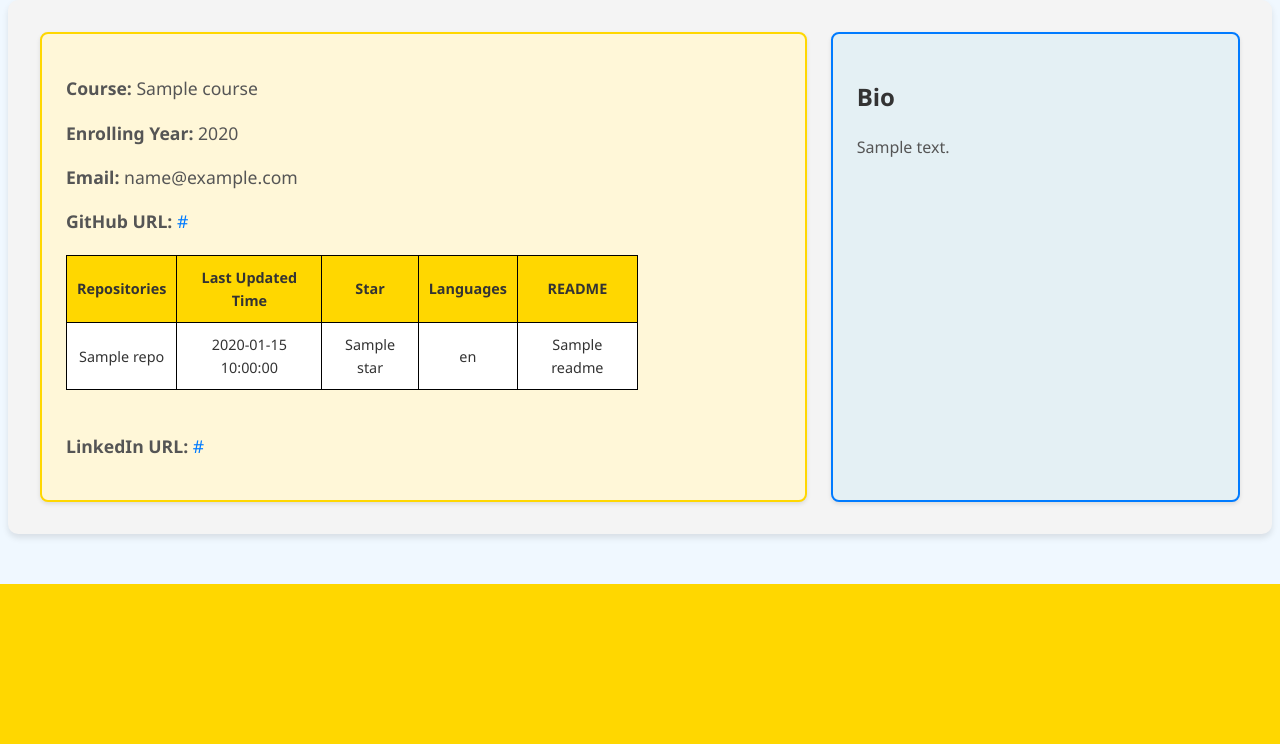
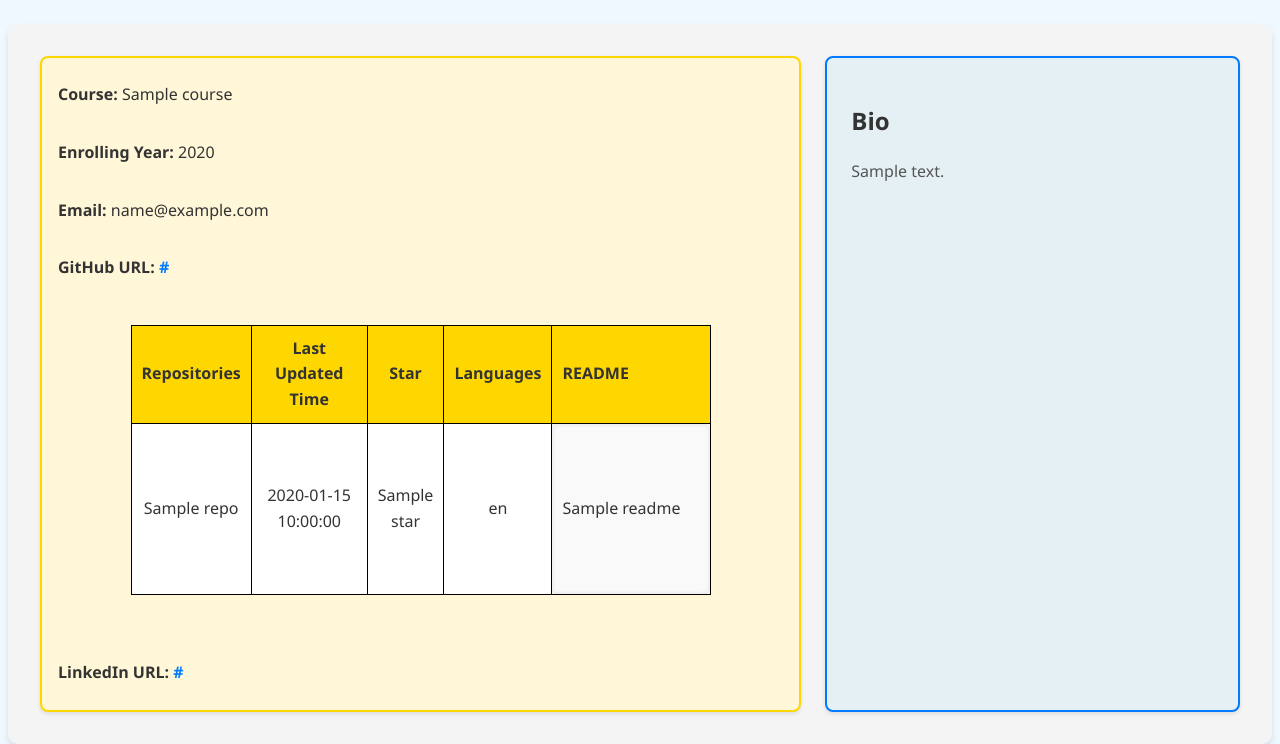
Before and after one commit to willholyhasted/SSE_group_project, a Flask app: template src/templates/profileTest.html in a window 1280 px wide. Shown: the part 216-960 px from the top of the page. Before the commit the page ends 800 px from the top, so only its background shows below. Run offline with Flask 3, Linux system fonts and the light colour scheme; the template is opened without the code that fills it: most values are stand-ins (such as "Sample title", 1, 10 or a date in 2020); parts of the project's set-up code (start-up, migrations or seed data) failed here and were passed over.

Commit message:
update CSS for profile

```diff
--- a/src/app_login.py
+++ b/src/app_login.py
@@ -50,9 +50,7 @@ def login():
         existing_project = pl.read_database(project, connection= ui_conn)
         print(existing_project[0, "count"])
         if existing_project[0, "count"] > 0:
-            print(1111)
             return render_template("main.html", events=events, Has_project=True)
-        print(222)
         return render_template("main.html", events=events, Has_project=False)
     else:
         return render_template("index.html", error="Username and password do not match.")
--- a/src/static/styles_profile.css
+++ b/src/static/styles_profile.css
@@ -34,24 +34,36 @@ body {
     box-shadow: 0 4px 6px rgba(0, 0, 0, 0.1);
 }
 
-/* Left Section Styles */
+/* Left Section Styles - Improved Layout */
 .profile-left {
-    flex: 0.7; /* Takes 60% of the width */
-    background-color: #fff7d8; /* White background */
-    padding: 1.5rem;
+    flex: 0.7; /* Adjust width */
+    background-color: #fff7d8;
+    padding: 1rem; /* Reduced padding */
     border-radius: 8px;
     box-shadow: 0 2px 4px rgba(0, 0, 0, 0.1);
-    border: 2px solid #FFD700; /* Gold border */
+    border: 2px solid #FFD700;
+    display: flex; /* Enable flexbox */
+    flex-direction: column; /* Stack elements vertically */
+    gap: 1rem; /* Add consistent spacing */
 }
 
-.profile-left p {
-    margin: 1rem 0;
-    font-size: 1.1rem;
-    color: #555;
+/* Table Styles - Center in Container */
+.table {
+    width: 95%; /* Reduce table width slightly */
+    margin: 0 auto; /* Center horizontally */
+    text-align: left; /* Align text to the left */
+}
+
+/* Adjusted Typography for Links */
+.profile-left p,
+.profile-left a {
+    margin: 0.5rem 0; /* Reduced spacing between lines */
+    font-size: 1rem; /* Slightly smaller font */
 }
 
 .profile-left a {
-    color: #007BFF; /* Blue links */
+    color: #007BFF;
+    font-weight: bold; /* Make links more prominent */
     text-decoration: none;
 }
 
@@ -59,28 +71,63 @@ body {
     text-decoration: underline;
 }
 
-/* Table Styles */
+/* Improved Header Spacing for Left Section */
+.header {
+    margin-bottom: 1.5rem; /* Add spacing below the header */
+}
+/* Table Styles - Adjusted Width */
+
+
+/* General Table Styles */
 .table {
-    width: 100%;
+    width: 100%; /* Table takes full width of the container */
+    margin: 0 auto; /* Center horizontally */
+    text-align: left; /* Align text to the left */
+    border-spacing: 10px;
     border-collapse: collapse;
-    margin-top: 20px;
-    font-size: 0.9rem;
 }
 
+/* Table Header and Cells */
 .table th, .table td {
     border: 1px solid #333; /* Black borders */
     padding: 10px;
-    text-align: center;
+    text-align: center; /* Align content to the center */
 }
 
+/* Header Background Color */
 .table th {
     background-color: #FFD700; /* Gold background */
-    color: #333;
+    color: #333; /* Dark text color */
     font-weight: bold;
 }
 
+/* Cell Background Color */
 .table td {
     background-color: #fff;
+}
+
+/* Make the Last Updated Time column wider */
+.table th:nth-child(2), .table td:nth-child(2) {
+    width: 20%; /* Set specific width */
+    word-wrap: break-word; /* Allow text to wrap */
+    white-space: normal; /* Disable single-line restriction */
+    text-align: center; /* Center-align text */
+}
+
+/* Adjust the README column */
+.table th:nth-child(5), .table td:nth-child(5) {
+    width: 25%; /* Set width to 25% */
+    max-width: 300px; /* Prevent excessive width */
+    text-align: left; /* Align text to the left */
+}
+
+/* README Column Scroll for Overflow */
+.table td:nth-child(5) {
+    height: 150px; /* Fixed height for scrolling */
+    overflow-y: auto; /* Enable vertical scrolling */
+    background-color: #f9f9f9; /* Light background for contrast */
+    box-shadow: inset 0 0 5px rgba(0, 0, 0, 0.1); /* Inset shadow for better appearance */
+    border-radius: 5px; /* Rounded corners for aesthetic */
 }
 
 .table td a {
@@ -126,3 +173,21 @@ body {
         width: 100%;
     }
 }
+
+/* Make README column wider */
+.table th:nth-child(5),
+.table td:nth-child(5) {
+    width: 300px; /* Set a wider width */
+    max-width: 300px; /* Prevent it from getting too wide */
+    text-align: left; /* Align text to the left for better readability */
+}
+
+/* Add vertical scrollbar to README cells */
+.table td:nth-child(5) {
+    height: 150px; /* Set a fixed height for the cells */
+    overflow-y: auto; /* Enable vertical scrolling */
+    padding: 10px; /* Add padding for better spacing */
+    background-color: #f9f9f9; /* Light background for contrast */
+    box-shadow: inset 0 0 5px rgba(0, 0, 0, 0.1); /* Inset shadow for better appearance */
+    border-radius: 5px; /* Optional: Rounded corners */
+}
--- a/src/templates/profileTest.html
+++ b/src/templates/profileTest.html
@@ -39,7 +39,11 @@
 						<td style="border: 1px solid black; padding: 10px;">{{ repo.repo }}</td>
 						<td style="border: 1px solid black; padding: 10px;">{{ repo.time }}</td>
 						<td style="border: 1px solid black; padding: 10px;">{{ repo.star }}</td>
-						<td style="border: 1px solid black; padding: 10px;">{{ repo.languages }}</td>
+                        <td style="border: 1px solid black; padding: 10px;">
+                        {% for language in repo.languages %}
+						{{ language }}
+                        {% endfor %}
+                        </td>
 						<td style="border: 1px solid black; padding: 10px;">{{ repo.readme }}</td>
 					  </tr>
                       {% endfor %}
```
Also changed, not shown: src/app_profile.py (+6 -1 lines), src/static/styles_projectsinfo.css (+18 -0 lines).
